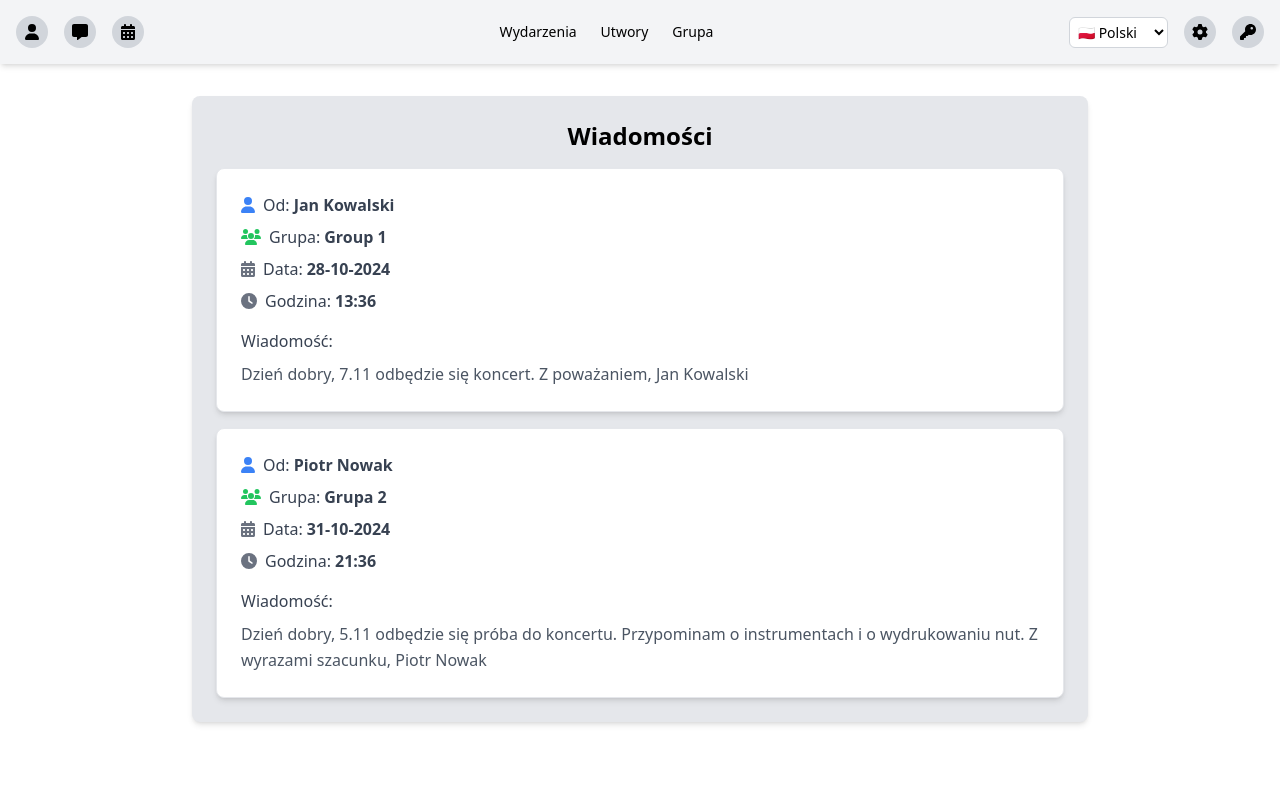
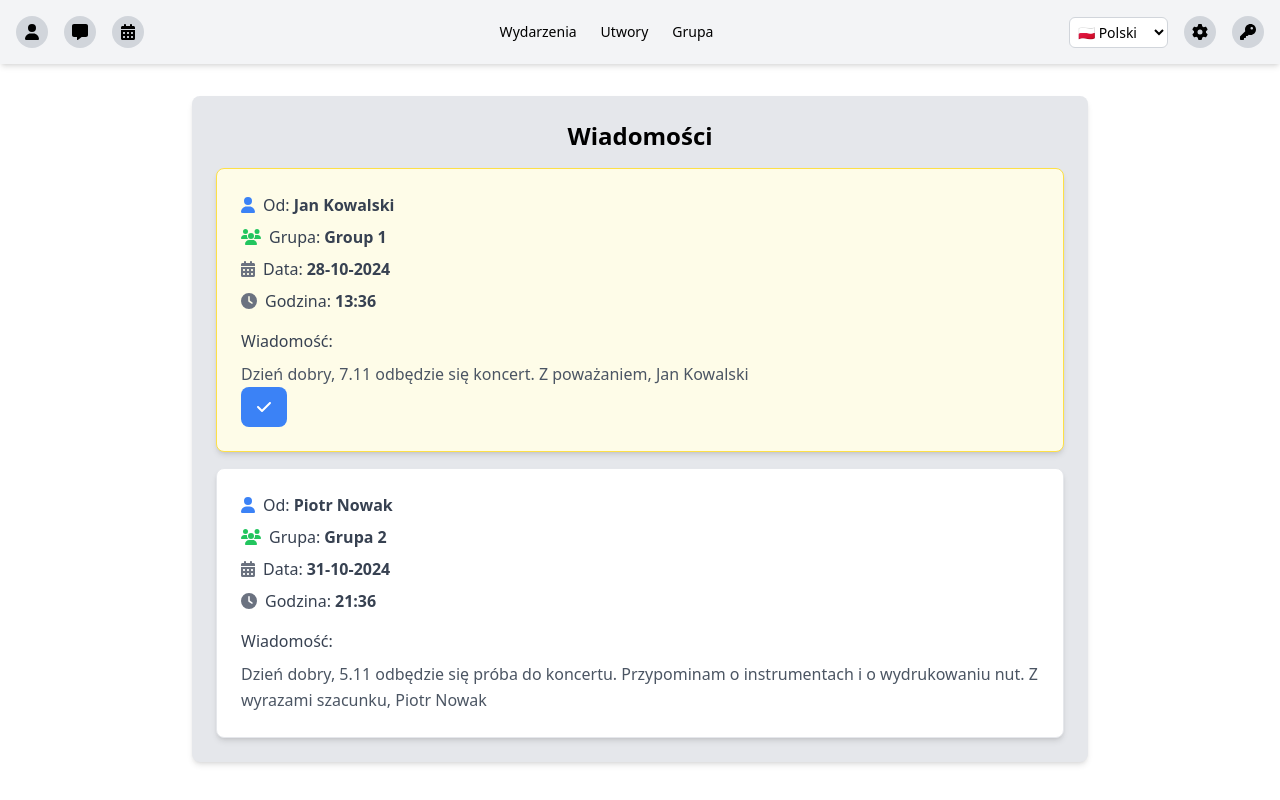
Before and after one commit to dominika232323/orkestro, a React (Create React App) app in the folder frontend/: page /main-page in a window 1280 px wide. Both pictures are taken after a click on the element 80 px from the left and 32 px from the top of the page. Built offline with nearby package versions, Linux system fonts and the light colour scheme.

Commit message:
Marking message as read

```diff
--- a/frontend/src/components/Message.tsx
+++ b/frontend/src/components/Message.tsx
@@ -6,6 +6,9 @@ import {
 } from "@fortawesome/free-solid-svg-icons";
 import { useLanguage } from "../LanguageContext";
 import { FontAwesomeIcon } from "@fortawesome/react-fontawesome";
+import { useState } from "react";
+import HoverText from "./HoverText";
+import { faCheck } from "@fortawesome/free-solid-svg-icons";
 
 interface IMessage {
   id: string;
@@ -14,6 +17,7 @@ interface IMessage {
   message: string;
   date: string;
   hour: string;
+  isConfirmed: boolean;
 }
 
 export default function Message({
@@ -23,12 +27,19 @@ export default function Message({
   message,
   date,
   hour,
+  isConfirmed,
 }: IMessage) {
   const { t } = useLanguage();
+  const [isConfirmedState, confirm] = useState(isConfirmed);
+
+  const handleConfirm = function () {
+    confirm(true);
+  };
+
   return (
     <li
       id={id}
-      className="bg-white p-6 rounded-lg shadow-md mb-4 border border-gray-200 hover:shadow-lg transition-shadow"
+      className={`p-6 rounded-lg shadow-md mb-4 border transition-shadow ${isConfirmedState ? "bg-white border-gray-200 hover:shadow-lg" : "bg-yellow-50 border-yellow-300 hover:shadow-lg"}`}
     >
       <div className="mb-4">
         <p className="flex items-center text-gray-700 font-medium">
@@ -62,6 +73,16 @@ export default function Message({
       </div>
       <p className="text-gray-700 font-medium mb-2">{t("message.message")}:</p>
       <p className="text-gray-600 leading-relaxed">{message}</p>
+      {!isConfirmedState && (
+        <button
+          onClick={handleConfirm}
+          className="px-4 py-2 bg-blue-500 text-white rounded-lg hover:bg-blue-600 transition-colors"
+        >
+          <HoverText textToShow={t("message.hover-text")}>
+            <FontAwesomeIcon icon={faCheck} />
+          </HoverText>
+        </button>
+      )}
     </li>
   );
 }
--- a/frontend/src/components/Messages.tsx
+++ b/frontend/src/components/Messages.tsx
@@ -10,6 +10,7 @@ export default function Messages() {
       from: "Jan Kowalski",
       date: "28-10-2024",
       hour: "13:36",
+      isConfirmed: false,
       message:
         "Dzień dobry,\n 7.11 odbędzie się koncert.\nZ poważaniem, Jan Kowalski",
     },
@@ -19,6 +20,7 @@ export default function Messages() {
       from: "Piotr Nowak",
       date: "31-10-2024",
       hour: "21:36",
+      isConfirmed: true,
       message:
         "Dzień dobry,\n 5.11 odbędzie się próba do koncertu. Przypominam o instrumentach i o wydrukowaniu nut.\n Z wyrazami szacunku, Piotr Nowak",
     },
@@ -44,6 +46,7 @@ export default function Messages() {
               message={notification.message}
               date={notification.date}
               hour={notification.hour}
+              isConfirmed={notification.isConfirmed}
             />
           ))}
         </ul>
--- a/frontend/src/locales/en/translation.json
+++ b/frontend/src/locales/en/translation.json
@@ -33,7 +33,8 @@
     "group": "Group",
     "message": "Message",
     "date": "Date",
-    "hour": "Time"
+    "hour": "Time",
+    "hover-text": "Confirm message as read"
   },
   "settings": {
     "title": "Settings",
--- a/frontend/src/locales/pl/translation.json
+++ b/frontend/src/locales/pl/translation.json
@@ -33,7 +33,8 @@
     "group": "Grupa",
     "message": "Wiadomość",
     "date": "Data",
-    "hour": "Godzina"
+    "hour": "Godzina",
+    "hover-text": "Potwierdź przeczytanie wiadomości"
   },
   "settings": {
     "title": "Ustawienia",
```
